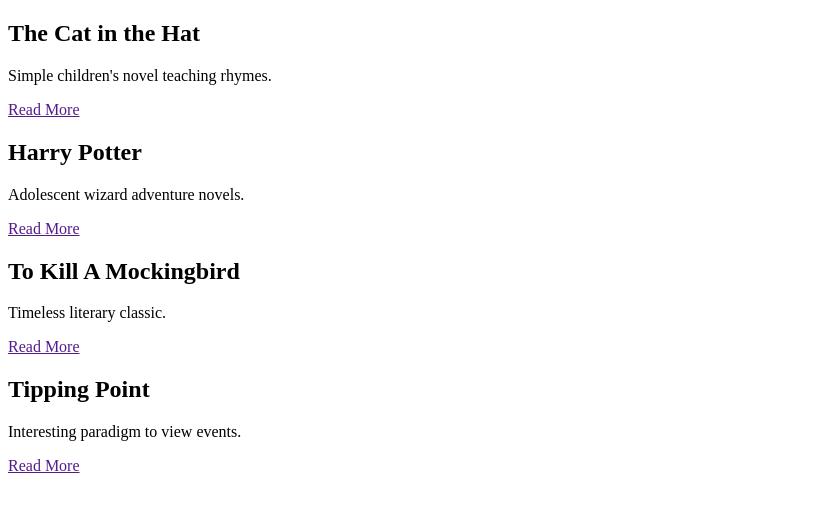
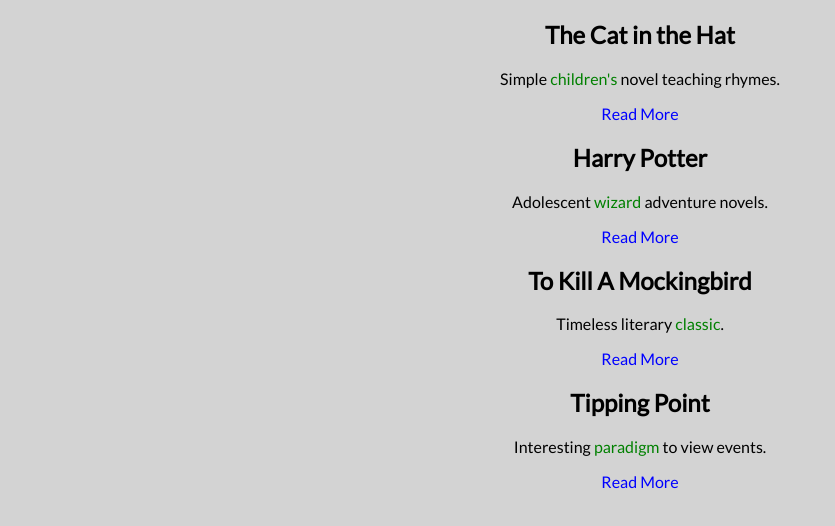
Before and after one commit to OctopusHugz/CSSProj, a plain HTML site: page index.html in a window 1280 px wide. Shown: the whole page, without its empty margins (0-835 px from the left). Drawn offline with Linux system fonts and the light colour scheme.

Commit message:
Text and Body Styling

```diff
--- a/index.html
+++ b/index.html
@@ -7,29 +7,30 @@
     <meta http-equiv="X-UA-Compatible" content="ie=edge">
     <title>Document</title>
     <link rel="stylesheet" href="./styles.css">
+    <link href="https://fonts.googleapis.com/css?family=Lato&display=swap" rel="stylesheet">
 </head>
 
 <body>
     <div class="container">
         <div class="boxes" id="box1">
             <h2>The Cat in the Hat</h2>
-            <p>Simple children's novel teaching rhymes.</p>
-            <a href="">Read More</a>
+            <p>Simple <span class="span-changes">children's</span> novel teaching rhymes.</p>
+            <div class="readme-wrapper"><a href="">Read More</a></div>
         </div>
         <div class="boxes" id="box2">
             <h2>Harry Potter</h2>
-            <p>Adolescent wizard adventure novels.</p>
-            <a href="">Read More</a>
+            <p>Adolescent <span class="span-changes">wizard</span> adventure novels.</p>
+            <div class="readme-wrapper"><a href="">Read More</a></div>
         </div>
         <div class="boxes" id="box3">
             <h2>To Kill A Mockingbird</h2>
-            <p>Timeless literary classic.</p>
-            <a href="">Read More</a>
+            <p>Timeless literary <span class="span-changes">classic</span>.</p>
+            <div class="readme-wrapper"><a href="">Read More</a></div>
         </div>
         <div class="boxes" id="box4">
             <h2>Tipping Point</h2>
-            <p>Interesting paradigm to view events.</p>
-            <a href="">Read More</a>
+            <p>Interesting <span class="span-changes">paradigm</span> to view events.</p>
+            <div class="readme-wrapper"><a href="">Read More</a></div>
         </div>
     </div>
 </body>
--- a/styles.css
+++ b/styles.css
@@ -0,0 +1,24 @@
+body {
+    font-family: 'Lato', sans-serif;
+    background-color: lightgrey;
+}
+
+h2, p, .readme-wrapper {
+    text-align: center;
+}
+
+a {
+    text-decoration: none;
+    color: blue;
+}
+
+a:hover {
+    cursor: pointer;
+    font-weight: bold;
+    color: red;
+}
+
+.span-changes {
+    color: green;
+    font-weight: lighter;
+}
```
